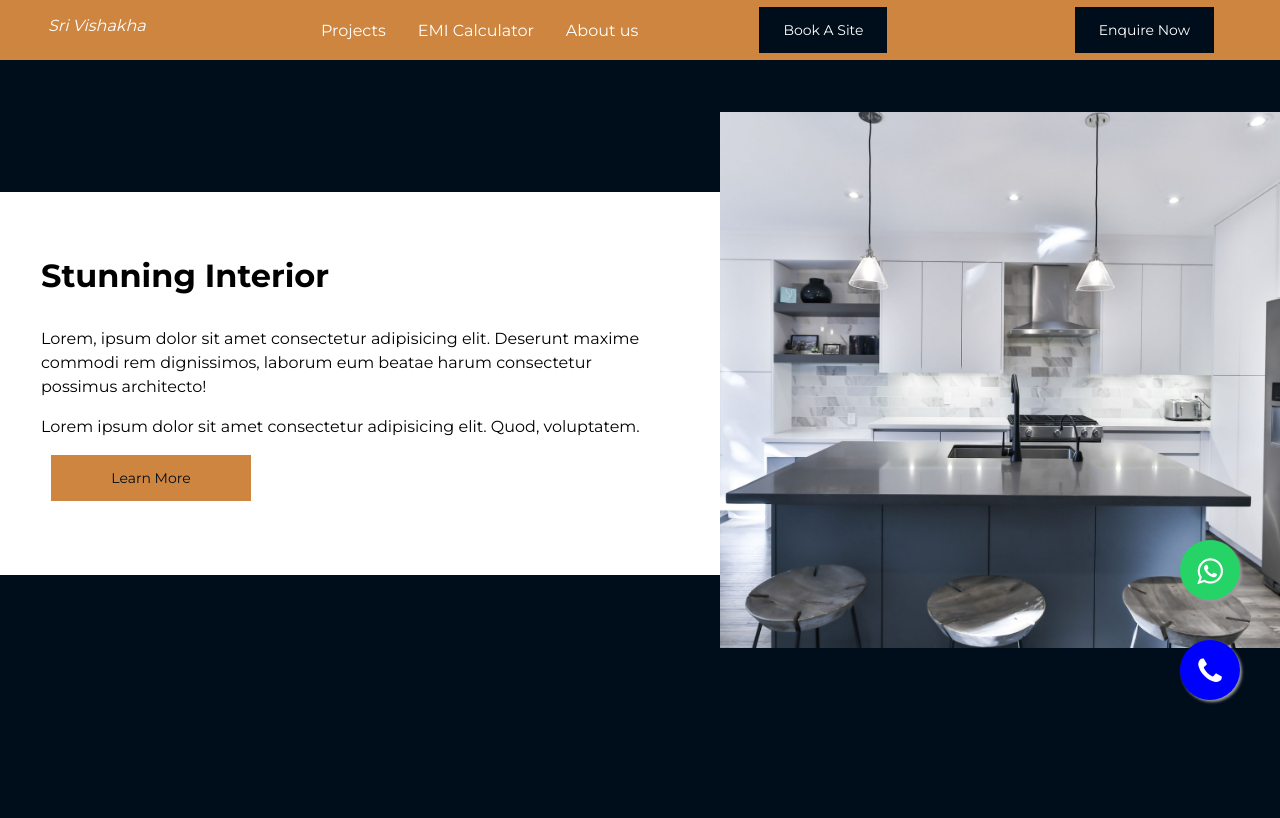
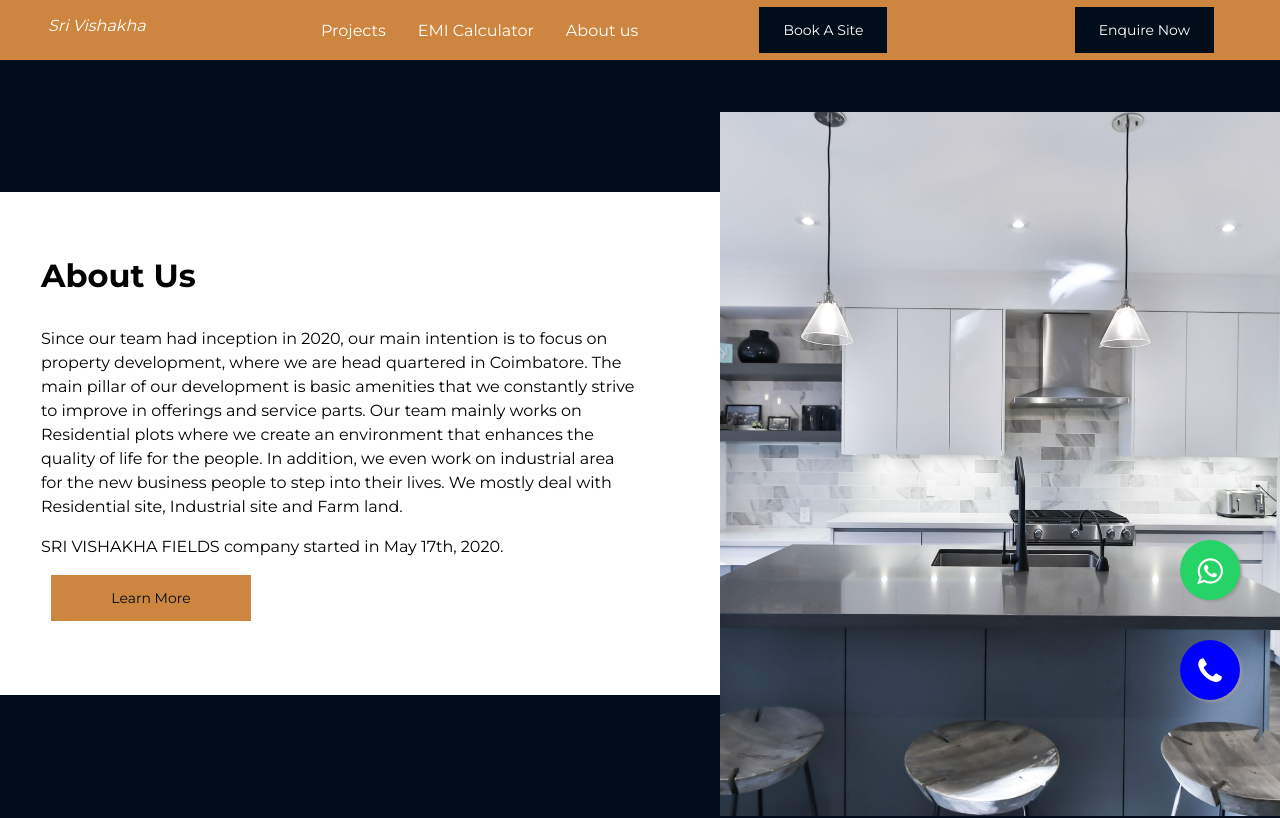
Before and after one commit to msrbharath/vishakhafields, a React (Create React App) app: page /about in a window 1280 px wide. Shown: the top 818 px of the page. Built offline with nearby package versions, Linux system fonts and the light colour scheme.

Commit message:
About us page updated

```diff
--- a/src/components/AboutUs.js
+++ b/src/components/AboutUs.js
@@ -0,0 +1,111 @@
+import React from 'react'
+import styled from 'styled-components'
+import { Button } from './Button';
+import ImageOne from '../images/kitchen-1.jpg';
+
+const Section = styled.section`
+    background: #000d1a;
+    padding: 12rem 0rem;
+    display: flex;
+    flex-direction: column;
+    justify-content: center;
+`;
+
+const Container = styled.div`
+background: #fff;
+  padding: 3rem 2rem;
+  position: relative;
+`;
+const Wrap = styled.div`
+  max-width: 1200px;
+  margin: 0 auto;
+`;
+const ColumnLeft = styled.div`
+ display: flex;
+  flex-wrap: wrap;
+  margin: 0px -15px;
+  justify-content: flex-start;
+  padding: 1rem;
+`;
+const Content = styled.div`
+flex: 0 0 50%;
+
+@media screen and (max-width: 768px) {
+  flex: 0 0 100%;
+  max-width: 100%;
+  margin-top: 250px;
+}
+
+h1 {
+  margin-bottom: 2rem;
+  font-size: 2rem;
+}
+
+p {
+  margin-bottom: 1rem;
+  line-height: 1.5;
+}
+`;
+const ColumnRight = styled.div`
+  position: absolute;
+  top: -80px;
+  right: 0;
+  max-width: 850px;
+  height: 140%;
+  width: 45%;
+  padding-left: 1rem;
+
+  @media screen and (max-width: 768px) {
+    height: 320px;
+    top: -65px;
+    width: 80%;
+    margin: 0 auto;
+    left: 0;
+  }
+`;
+const Image = styled.img`
+  height: 100%;
+  width: 100%;
+  object-fit: cover;
+`;
+
+const AboutUs = () => {
+    return (
+        <Section>
+            <Container>
+                <Wrap>
+                    <ColumnLeft>
+                        <Content
+                        data-aos='fade-right'
+                        data-aos-duration='1200'
+                        data-aos-delay='300'
+                        data-aos-once='true'
+                        data-aos-anchor-placement='center bottom'
+                        >
+                        <h1>About Us</h1>
+                        <p>
+                        Since our team had inception in 2020, our main intention is to focus on property development, where we are head quartered in Coimbatore. The main pillar of our development is basic amenities that we constantly strive to improve in offerings and service parts.
+                Our team mainly works on Residential plots where we create an environment that enhances the quality of life for the people. In addition, we even work on industrial area for the new business people to step into their lives. We mostly deal with Residential site, Industrial site and Farm land.
+                        </p>
+                        <p>
+                        SRI VISHAKHA FIELDS company started in May 17th, 2020.
+                        </p>
+                        <Button to='/homes'>Learn More</Button>
+                        </Content>
+                    </ColumnLeft>
+                    <ColumnRight>
+                        <Image
+                        src={ImageOne}
+                        data-aos='fade-left'
+                        data-aos-duration='1200'
+                        data-aos-once='true'
+                        data-aos-anchor-placement='center bottom'
+                        />
+                    </ColumnRight>
+                </Wrap>
+            </Container>
+        </Section>
+    );
+};
+
+export default AboutUs;
--- a/src/pages/About.js
+++ b/src/pages/About.js
@@ -1,8 +1,9 @@
 import React from 'react';
+import AboutUs from '../components/AboutUs';
 import Features from '../components/Features';
 
 const About = () => {
-  return <Features />;
+  return <AboutUs />;
 };
 
 export default About;
```
